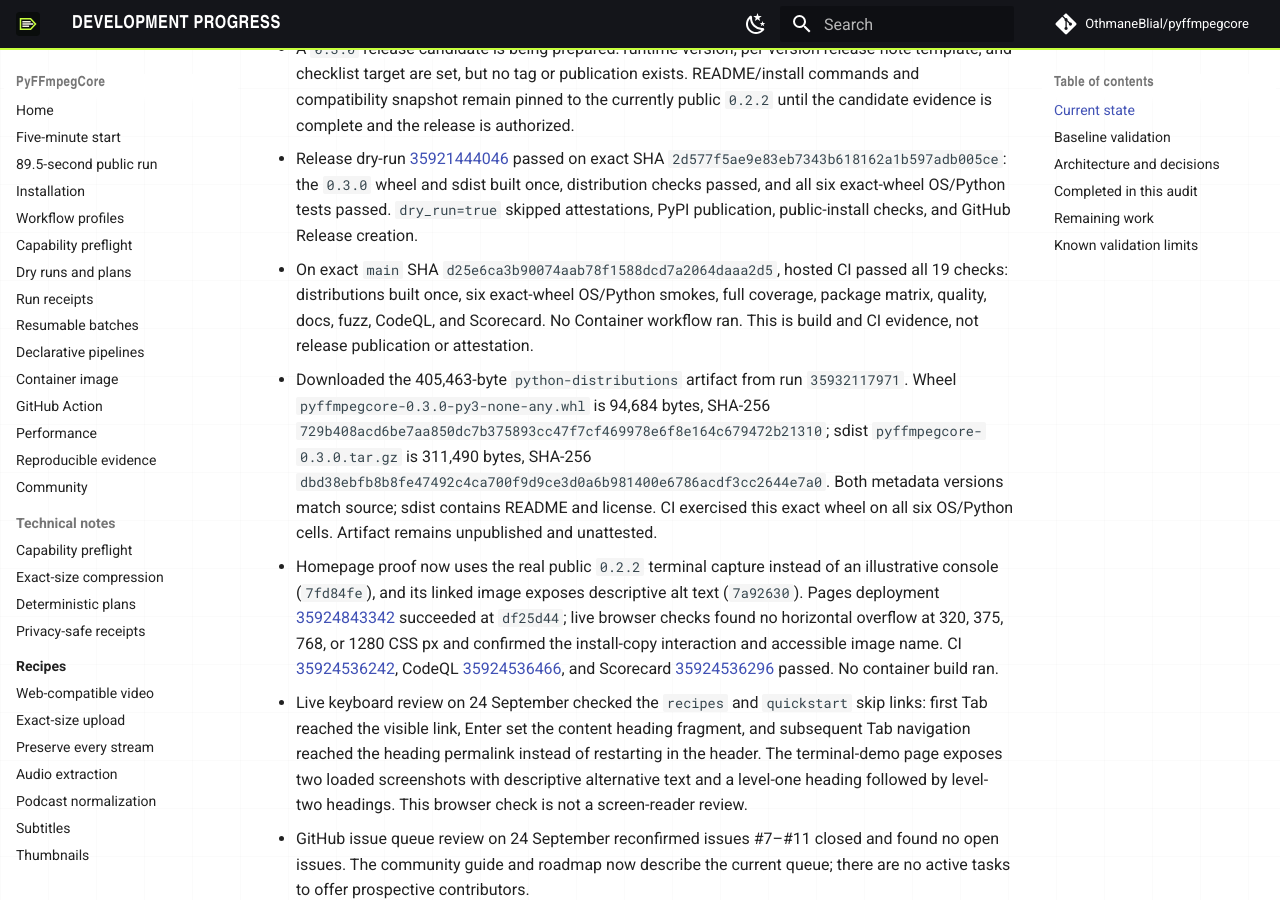
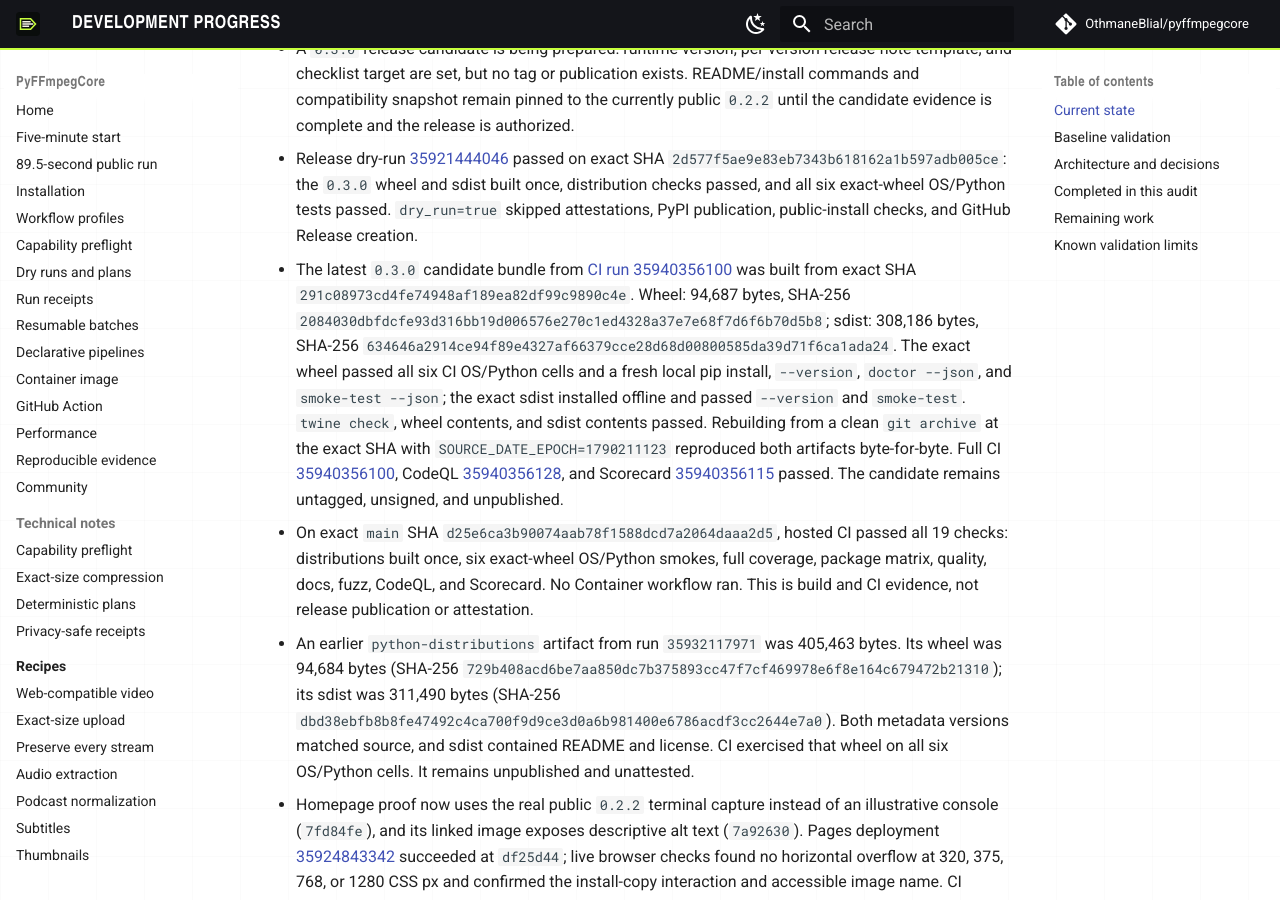
Before and after one commit to OthmaneBlial/pyffmpegcore, an MkDocs documentation site: the page built from docs/PROGRESS.md, in a window 1280 px wide and 900 px high, scrolled down 730 px. Built offline with MkDocs 1.6.1 and Material for MkDocs 9.7.7, drawn with Linux system fonts in a browser that asks for light colours; comment, search, counter and statistics services are not loaded.

Commit message:
docs: record exact 0.3.0 candidate artifacts

```diff
--- a/docs/PROGRESS.md
+++ b/docs/PROGRESS.md
@@ -9,8 +9,9 @@ Updated: 2026-09-24
 - Public package version remains `0.2.2`; no new release was created.
 - A `0.3.0` release candidate is being prepared: runtime version, per-version release-note template, and checklist target are set, but no tag or publication exists. README/install commands and compatibility snapshot remain pinned to the currently public `0.2.2` until the candidate evidence is complete and the release is authorized.
 - Release dry-run [35921444046](https://github.com/OthmaneBlial/pyffmpegcore/actions/runs/35921444046) passed on exact SHA `2d577f5ae9e83eb7343b618162a1b597adb005ce`: the `0.3.0` wheel and sdist built once, distribution checks passed, and all six exact-wheel OS/Python tests passed. `dry_run=true` skipped attestations, PyPI publication, public-install checks, and GitHub Release creation.
+- The latest `0.3.0` candidate bundle from [CI run 35940356100](https://github.com/OthmaneBlial/pyffmpegcore/actions/runs/35940356100) was built from exact SHA `291c08973cd4fe74948af189ea82df99c9890c4e`. Wheel: 94,687 bytes, SHA-256 `2084030dbfdcfe93d316bb19d006576e270c1ed4328a37e7e68f7d6f6b70d5b8`; sdist: 308,186 bytes, SHA-256 `634646a2914ce94f89e4327af66379cce28d68d00800585da39d71f6ca1ada24`. The exact wheel passed all six CI OS/Python cells and a fresh local pip install, `--version`, `doctor --json`, and `smoke-test --json`; the exact sdist installed offline and passed `--version` and `smoke-test`. `twine check`, wheel contents, and sdist contents passed. Rebuilding from a clean `git archive` at the exact SHA with `SOURCE_DATE_EPOCH=1790211123` reproduced both artifacts byte-for-byte. Full CI [35940356100](https://github.com/OthmaneBlial/pyffmpegcore/actions/runs/35940356100), CodeQL [35940356128](https://github.com/OthmaneBlial/pyffmpegcore/actions/runs/35940356128), and Scorecard [35940356115](https://github.com/OthmaneBlial/pyffmpegcore/actions/runs/35940356115) passed. The candidate remains untagged, unsigned, and unpublished.
 - On exact `main` SHA `d25e6ca3b90074aab78f1588dcd7a2064daaa2d5`, hosted CI passed all 19 checks: distributions built once, six exact-wheel OS/Python smokes, full coverage, package matrix, quality, docs, fuzz, CodeQL, and Scorecard. No Container workflow ran. This is build and CI evidence, not release publication or attestation.
-- Downloaded the 405,463-byte `python-distributions` artifact from run `35932117971`. Wheel `pyffmpegcore-0.3.0-py3-none-any.whl` is 94,684 bytes, SHA-256 `729b408acd6be7aa850dc7b375893cc47f7cf469978e6f8e164c679472b21310`; sdist `pyffmpegcore-0.3.0.tar.gz` is 311,490 bytes, SHA-256 `dbd38ebfb8b8fe47492c4ca700f9d9ce3d0a6b981400e6786acdf3cc2644e7a0`. Both metadata versions match source; sdist contains README and license. CI exercised this exact wheel on all six OS/Python cells. Artifact remains unpublished and unattested.
+- An earlier `python-distributions` artifact from run `35932117971` was 405,463 bytes. Its wheel was 94,684 bytes (SHA-256 `729b408acd6be7aa850dc7b375893cc47f7cf469978e6f8e164c679472b21310`); its sdist was 311,490 bytes (SHA-256 `dbd38ebfb8b8fe47492c4ca700f9d9ce3d0a6b981400e6786acdf3cc2644e7a0`). Both metadata versions matched source, and sdist contained README and license. CI exercised that wheel on all six OS/Python cells. It remains unpublished and unattested.
 - Homepage proof now uses the real public `0.2.2` terminal capture instead of an illustrative console (`7fd84fe`), and its linked image exposes descriptive alt text (`7a92630`). Pages deployment [35924843342](https://github.com/OthmaneBlial/OthmaneBlial.github.io/actions/runs/35924843342) succeeded at `df25d44`; live browser checks found no horizontal overflow at 320, 375, 768, or 1280 CSS px and confirmed the install-copy interaction and accessible image name. CI [35924536242](https://github.com/OthmaneBlial/pyffmpegcore/actions/runs/35924536242), CodeQL [35924536466](https://github.com/OthmaneBlial/pyffmpegcore/actions/runs/35924536466), and Scorecard [35924536296](https://github.com/OthmaneBlial/pyffmpegcore/actions/runs/35924536296) passed. No container build ran.
 - Live keyboard review on 24 September checked the `recipes` and `quickstart` skip links: first Tab reached the visible link, Enter set the content heading fragment, and subsequent Tab navigation reached the heading permalink instead of restarting in the header. The terminal-demo page exposes two loaded screenshots with descriptive alternative text and a level-one heading followed by level-two headings. This browser check is not a screen-reader review.
 - GitHub issue queue review on 24 September reconfirmed issues #7–#11 closed and found no open issues. The community guide and roadmap now describe the current queue; there are no active tasks to offer prospective contributors.
```
Also changed, not shown: RELEASE_CHECKLIST.md (+6 -6 lines).
